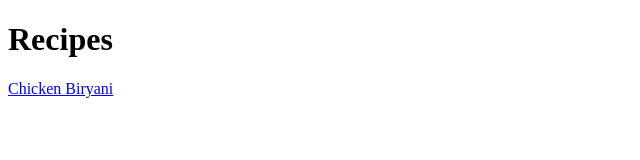
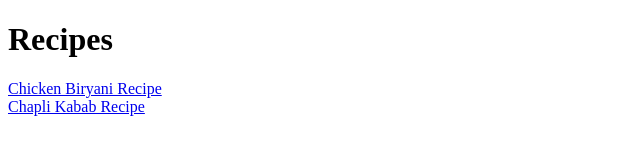
Before and after one commit to jawadyaics/odin-recipes, a plain HTML site: page index.html in a window 1280 px wide. Shown: the whole page, without its empty margins (0-640 px from the left). Drawn offline with Linux system fonts and the light colour scheme.

Commit message:
Add chapli kabab recipe link to home page

```diff
--- a/index.html
+++ b/index.html
@@ -7,7 +7,7 @@
 </head>
 <body>
     <h1>Recipes</h1>
-    <a href="./recipes/chicken-biryani.html" target="_blank" rel="noreferrer">Chicken Biryani</a>
-
+    <a href="./recipes/chicken-biryani.html" target="_blank" rel="noreferrer">Chicken Biryani Recipe</a>
+    <br> <a href="./recipes/chapli-kabab.html" target="_blank" rel="noreferrer">Chapli Kabab Recipe</a>
 </body>
 </html>
```
